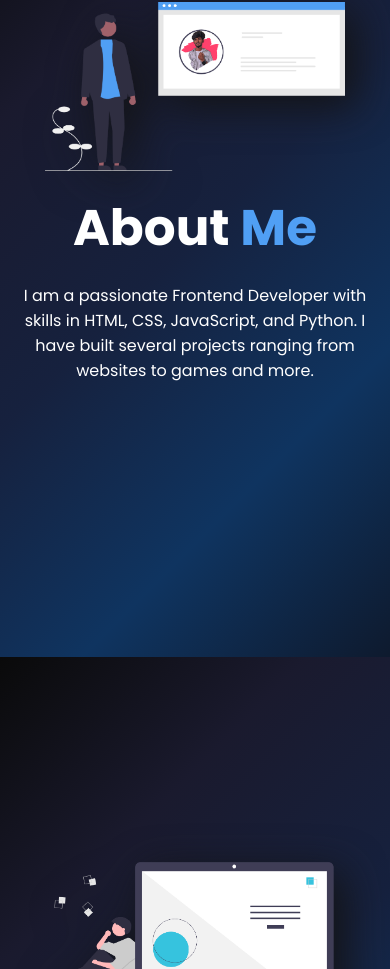
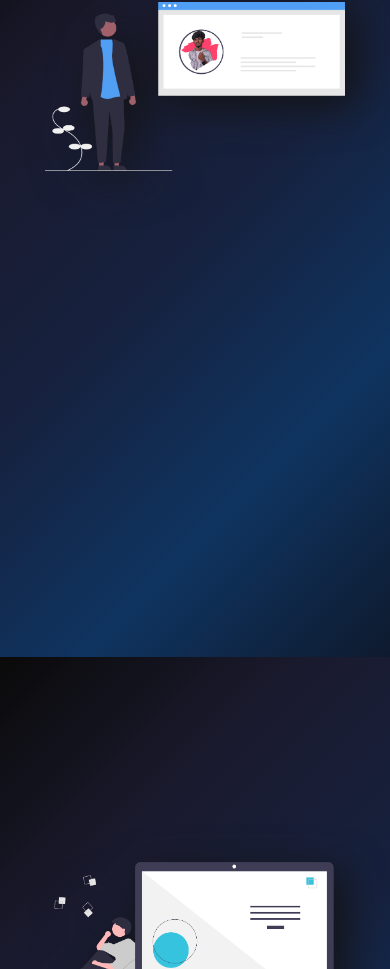
Before and after one commit to Arul-DevX/Personal_portfolio, a React (Vite) app: page / in a window 390 px wide. Shown: the part 1031-2000 px from the top of the page. Built offline with nearby package versions, Linux system fonts and the light colour scheme; the HTML template or start-up script is replaced by a standard one.

Commit message:
Add Smooth Hide/Show Animations

```diff
--- a/src/components/Navigation.jsx
+++ b/src/components/Navigation.jsx
@@ -2,7 +2,7 @@ import React, { useState, useEffect } from 'react'
 
 const Navigation = () => {
   const [isMenuOpen, setIsMenuOpen] = useState(false)
-  const [activeSections, setActiveSections] = useState(['home']) // Changed to array
+  const [activeSections, setActiveSections] = useState(['home'])
   const [isScrolled, setIsScrolled] = useState(false)
 
   const toggleMenu = () => {
@@ -76,22 +76,31 @@ const Navigation = () => {
 
       setActiveSections(visibleSections)
 
-      // Enhanced scroll animations - trigger every time elements come into view
+      // Enhanced scroll animations with smooth hide/show
       const animateElements = document.querySelectorAll('.animate-on-scroll')
       animateElements.forEach(element => {
         const elementTop = element.getBoundingClientRect().top
         const elementBottom = element.getBoundingClientRect().bottom
-        const elementVisible = 150
+        const elementVisible = 100
 
-        // Check if element is in viewport
+        // Check if element is in viewport with more generous bounds
         const isInViewport = elementTop < window.innerHeight - elementVisible && elementBottom > elementVisible
 
         if (isInViewport) {
-          // Add animation class
+          // Add animation class and remove hide class
           element.classList.add('animate')
+          element.classList.remove('hide')
         } else {
-          // Remove animation class when out of view so it can animate again
+          // Add hide class and remove animate class when out of view
           element.classList.remove('animate')
+          element.classList.add('hide')
+
+          // Reset to initial state after hide animation
+          setTimeout(() => {
+            if (!element.classList.contains('animate')) {
+              element.classList.remove('hide')
+            }
+          }, 800) // Match hide animation duration
         }
       })
     }
--- a/src/index.css
+++ b/src/index.css
@@ -21,58 +21,108 @@ body {
     overflow-x: hidden;
 }
 
-/* Enhanced Scroll animations */
+/* Enhanced Scroll animations with smooth hide/show */
 @keyframes fadeInUp {
   from {
     opacity: 0;
-    transform: translateY(80px);
+    transform: translateY(100px) scale(0.9);
+    filter: blur(5px);
   }
   to {
     opacity: 1;
-    transform: translateY(0);
+    transform: translateY(0) scale(1);
+    filter: blur(0px);
   }
 }
 
 @keyframes fadeInLeft {
   from {
     opacity: 0;
-    transform: translateX(-80px);
+    transform: translateX(-100px) scale(0.9) rotateY(-15deg);
+    filter: blur(5px);
   }
   to {
     opacity: 1;
-    transform: translateX(0);
+    transform: translateX(0) scale(1) rotateY(0deg);
+    filter: blur(0px);
   }
 }
 
 @keyframes fadeInRight {
   from {
     opacity: 0;
-    transform: translateX(80px);
+    transform: translateX(100px) scale(0.9) rotateY(15deg);
+    filter: blur(5px);
   }
   to {
     opacity: 1;
-    transform: translateX(0);
+    transform: translateX(0) scale(1) rotateY(0deg);
+    filter: blur(0px);
   }
 }
 
+@keyframes fadeOutDown {
+  from {
+    opacity: 1;
+    transform: translateY(0) scale(1);
+    filter: blur(0px);
+  }
+  to {
+    opacity: 0;
+    transform: translateY(50px) scale(0.95);
+    filter: blur(3px);
+  }
+}
+
+@keyframes fadeOutLeft {
+  from {
+    opacity: 1;
+    transform: translateX(0) scale(1) rotateY(0deg);
+    filter: blur(0px);
+  }
+  to {
+    opacity: 0;
+    transform: translateX(-50px) scale(0.95) rotateY(-10deg);
+    filter: blur(3px);
+  }
+}
+
+@keyframes fadeOutRight {
+  from {
+    opacity: 1;
+    transform: translateX(0) scale(1) rotateY(0deg);
+    filter: blur(0px);
+  }
+  to {
+    opacity: 0;
+    transform: translateX(50px) scale(0.95) rotateY(10deg);
+    filter: blur(3px);
+  }
+}
+
+/* Base state for animated elements */
 .animate-on-scroll {
   opacity: 0;
-  transform: translateY(80px);
-  transition: all 0.8s cubic-bezier(0.25, 0.46, 0.45, 0.94);
+  transform: translateY(100px) scale(0.9);
+  filter: blur(5px);
+  transition: all 1s cubic-bezier(0.25, 0.46, 0.45, 0.94);
+  will-change: transform, opacity, filter;
 }
 
 .animate-on-scroll.fade-in-left {
-  transform: translateX(-80px);
+  transform: translateX(-100px) scale(0.9) rotateY(-15deg);
 }
 
 .animate-on-scroll.fade-in-right {
-  transform: translateX(80px);
+  transform: translateX(100px) scale(0.9) rotateY(15deg);
 }
 
+/* Animated state when element enters viewport */
 .animate-on-scroll.animate {
   opacity: 1;
-  transform: translateY(0) translateX(0);
-  animation-duration: 1s;
+  transform: translateY(0) translateX(0) scale(1) rotateY(0deg);
+  filter: blur(0px);
+  animation-duration: 1.2s;
   animation-fill-mode: both;
   animation-timing-function: cubic-bezier(0.25, 0.46, 0.45, 0.94);
 }
@@ -88,6 +138,39 @@ body {
 .animate-on-scroll.fade-in-right.animate {
   animation-name: fadeInRight;
 }
+
+/* Hide animations when elements leave viewport */
+.animate-on-scroll.hide {
+  opacity: 0;
+  animation-duration: 0.8s;
+  animation-fill-mode: both;
+  animation-timing-function: cubic-bezier(0.25, 0.46, 0.45, 0.94);
+}
+
+.animate-on-scroll.fade-in-up.hide {
+  animation-name: fadeOutDown;
+}
+
+.animate-on-scroll.fade-in-left.hide {
+  animation-name: fadeOutLeft;
+}
+
+.animate-on-scroll.fade-in-right.hide {
+  animation-name: fadeOutRight;
+}
+
+/* Staggered animation delays for multiple elements */
+.animate-on-scroll:nth-child(1) { animation-delay: 0s; }
+.animate-on-scroll:nth-child(2) { animation-delay: 0.1s; }
+.animate-on-scroll:nth-child(3) { animation-delay: 0.2s; }
+.animate-on-scroll:nth-child(4) { animation-delay: 0.3s; }
+.animate-on-scroll:nth-child(5) { animation-delay: 0.4s; }
+
+/* Project cards staggered animation */
+.project.animate-on-scroll:nth-child(1) { animation-delay: 0s; }
+.project.animate-on-scroll:nth-child(2) { animation-delay: 0.15s; }
+.project.animate-on-scroll:nth-child(3) { animation-delay: 0.3s; }
+.project.animate-on-scroll:nth-child(4) { animation-delay: 0.45s; }
 
 .navibar {
     display: flex;
@@ -205,6 +288,20 @@ a {
   max-width: 100%;
   height: auto;
   padding-left: 0px;
+  transition: all 0.6s cubic-bezier(0.25, 0.46, 0.45, 0.94);
+}
+
+/* Enhanced image animations */
+.all_img {
+  transform: scale(0.9);
+  opacity: 0.8;
+}
+
+.animate.fade-in-left .all_img,
+.animate.fade-in-right .all_img {
+  transform: scale(1);
+  opacity: 1;
+  transition-delay: 0.3s;
 }
 
 /* Responsive design */
@@ -225,6 +322,19 @@ a {
     height: auto;
     padding: 60px 0;
     margin: 40px 0;
+  }
+
+  /* Reduced animation intensity on mobile */
+  .animate-on-scroll {
+    transform: translateY(50px) scale(0.95);
+  }
+
+  .animate-on-scroll.fade-in-left {
+    transform: translateX(-50px) scale(0.95);
+  }
+
+  .animate-on-scroll.fade-in-right {
+    transform: translateX(50px) scale(0.95);
   }
 }
 
@@ -399,26 +509,99 @@ footer {
   border-radius: 15px;
   backdrop-filter: blur(10px);
   border: 1px solid rgba(255, 255, 255, 0.2);
-  transition: all 0.3s ease;
+  transition: all 0.6s cubic-bezier(0.25, 0.46, 0.45, 0.94);
+  transform: translateY(50px) scale(0.9);
+  opacity: 0;
+  filter: blur(3px);
+}
+
+.project.animate {
+  transform: translateY(0) scale(1);
+  opacity: 1;
+  filter: blur(0px);
 }
 
 .project:hover {
-  transform: translateY(-5px);
+  transform: translateY(-5px) scale(1.02);
   box-shadow: 0 10px 30px rgba(80, 159, 244, 0.3);
 }
 
 .project h3 {
   color: #509ff4;
   margin-bottom: 15px;
+  transform: translateY(20px);
+  opacity: 0;
+  transition: all 0.6s cubic-bezier(0.25, 0.46, 0.45, 0.94);
+  transition-delay: 0.2s;
+}
+
+.project.animate h3 {
+  transform: translateY(0);
+  opacity: 1;
 }
 
 .project p {
   margin-bottom: 20px;
   color: #ccc;
   line-height: 1.6;
+  transform: translateY(20px);
+  opacity: 0;
+  transition: all 0.6s cubic-bezier(0.25, 0.46, 0.45, 0.94);
+  transition-delay: 0.3s;
+}
+
+.project.animate p {
+  transform: translateY(0);
+  opacity: 1;
+}
+
+.project .btn {
+  transform: translateY(20px);
+  opacity: 0;
+  transition: all 0.6s cubic-bezier(0.25, 0.46, 0.45, 0.94);
+  transition-delay: 0.4s;
+}
+
+.project.animate .btn {
+  transform: translateY(0);
+  opacity: 1;
 }
 
 /* Smooth scroll */
 section {
   scroll-margin-top: 80px;
 }
+
+/* Enhanced text animations */
+.col1 h2 {
+  transform: translateY(30px);
+  opacity: 0;
+  transition: all 0.8s cubic-bezier(0.25, 0.46, 0.45, 0.94);
+  transition-delay: 0.2s;
+}
+
+.col1 p {
+  transform: translateY(30px);
+  opacity: 0;
+  transition: all 0.8s cubic-bezier(0.25, 0.46, 0.45, 0.94);
+  transition-delay: 0.4s;
+}
+
+.animate .col1 h2,
+.animate .col1 p {
+  transform: translateY(0);
+  opacity: 1;
+}
+
+/* Button animations */
+.click {
+  transform: translateY(30px);
+  opacity: 0;
+  transition: all 0.8s cubic-bezier(0.25, 0.46, 0.45, 0.94);
+  transition-delay: 0.6s;
+}
+
+.animate .click {
+  transform: translateY(0);
+  opacity: 1;
+}
```
